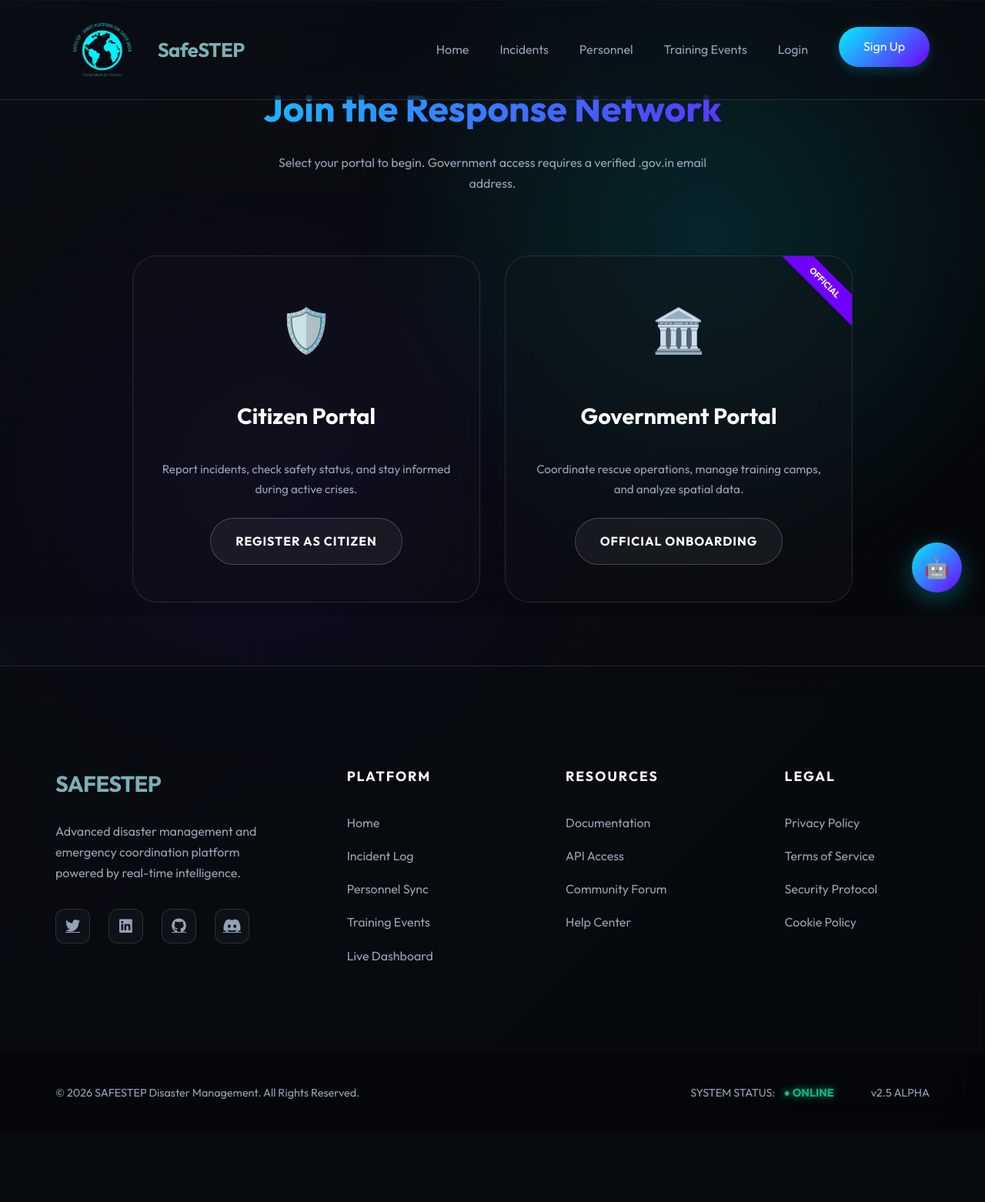
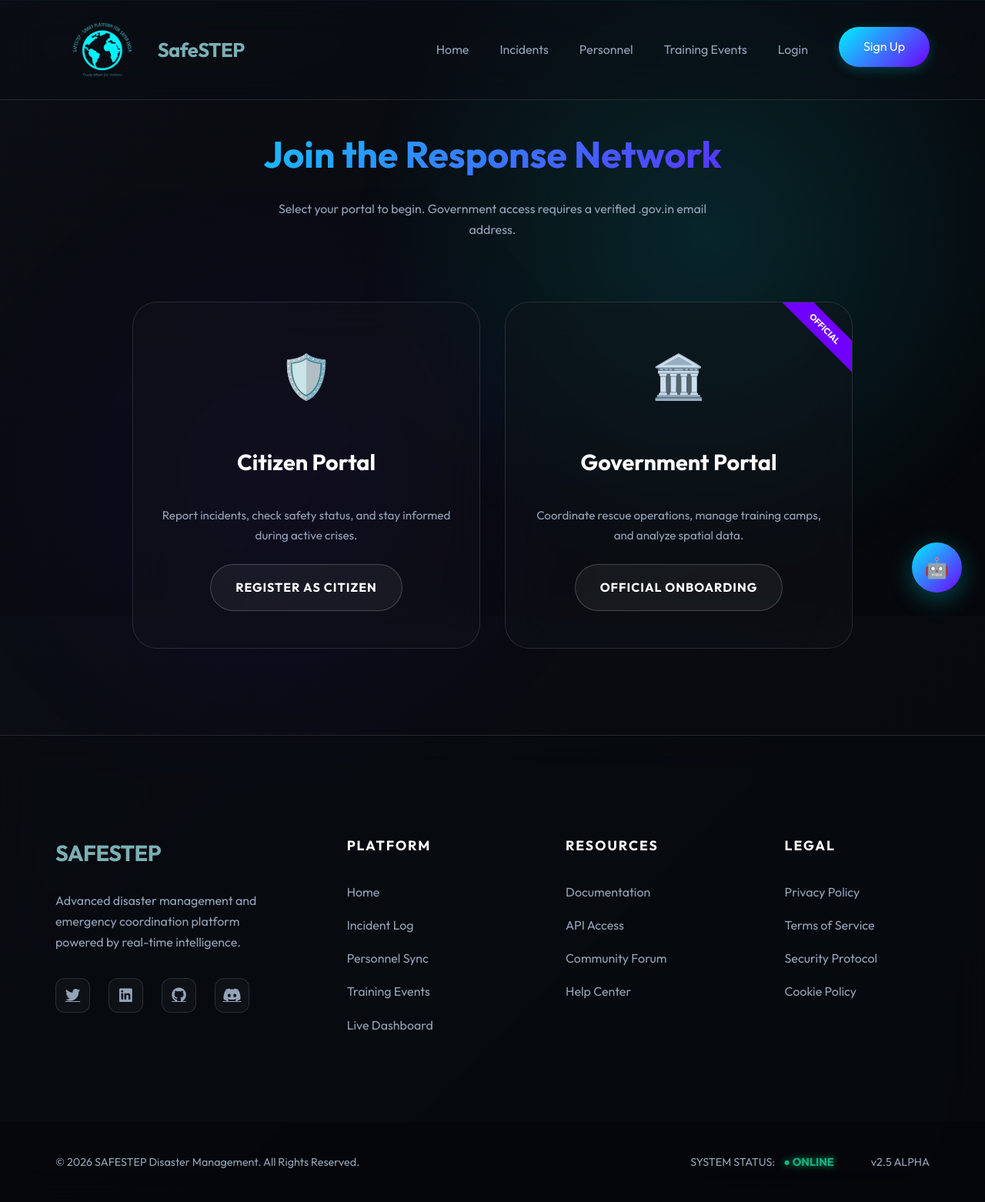
Before and after one commit to Kunal862-art/DIASTER-MANAGEMENT-MATRIX3.O, a Flask app: page /signup in a window 1280 px wide. Shown: the whole page at 77% size. Before the commit the page ends 1429 px from the top, so only its background shows below. Run offline with Flask 3, Linux system fonts and the light colour scheme.

Commit message:
correction

```diff
--- a/templates/login.html
+++ b/templates/login.html
@@ -3,7 +3,7 @@
 {% block title %}Login - SAFESTEP{% endblock %}
 
 {% block content %}
-<div class="auth-container">
+<div class="auth-container" style="padding-top: 160px; padding-bottom: 80px;">
     <div class="auth-card">
         <h2>Welcome Back</h2>
         <p>Log in to access reports and attendance</p>
--- a/templates/signup.html
+++ b/templates/signup.html
@@ -3,7 +3,7 @@
 {% block title %}Join SAFESTEP - Choose Your Portal{% endblock %}
 
 {% block content %}
-<div class="container" style="padding-top: 100px; padding-bottom: 50px;">
+<div class="container" style="padding-top: 160px; padding-bottom: 80px;">
     <div style="text-align: center; margin-bottom: 3rem;">
         <h1 style="font-size: 3rem; font-weight: 900; margin-bottom: 1rem; background: var(--accent-gradient); -webkit-background-clip: text; background-clip: text; -webkit-text-fill-color: transparent;">Join the Response Network</h1>
         <p style="color: var(--text-secondary); max-width: 600px; margin: 0 auto;">Select your portal to begin. Government access requires a verified .gov.in email address.</p>
```
Also changed, not shown: instance/database.db.
